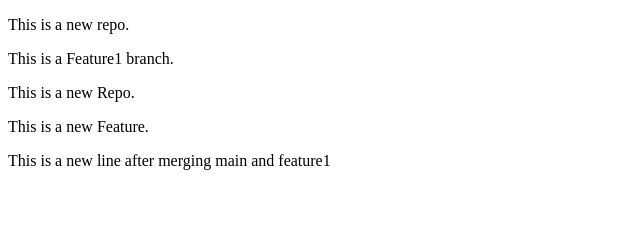
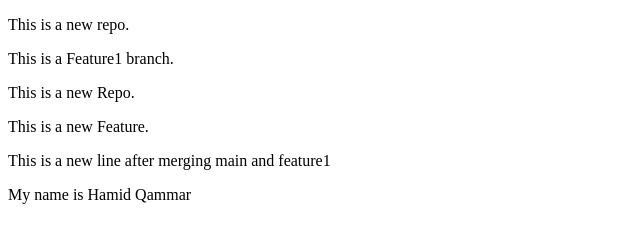
Before and after one commit to Hamid682004/Local_Repo, a plain HTML site: page index.html in a window 1280 px wide. Shown: the whole page, without its empty margins (0-640 px from the left). Drawn offline with Linux system fonts and the light colour scheme.

Commit message:
adding new line

```diff
--- a/index.html
+++ b/index.html
@@ -12,5 +12,6 @@
     <p>This is a new Feature.</p>
 
     <p>This is a new line after merging main and feature1</p>
+    <p>My name is Hamid Qammar</p>
 </body>
 </html>
```
